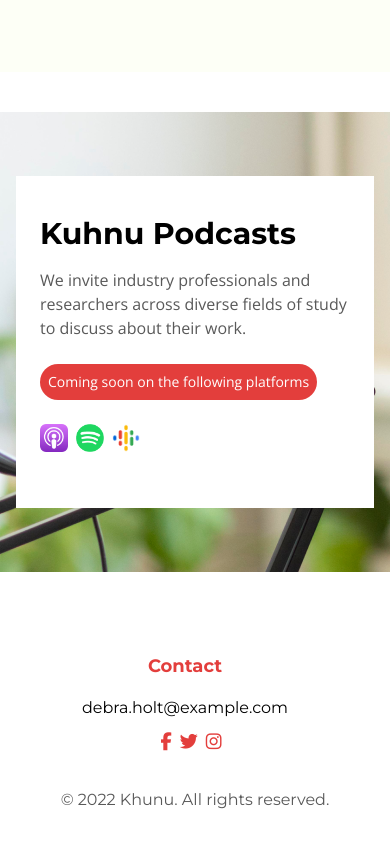
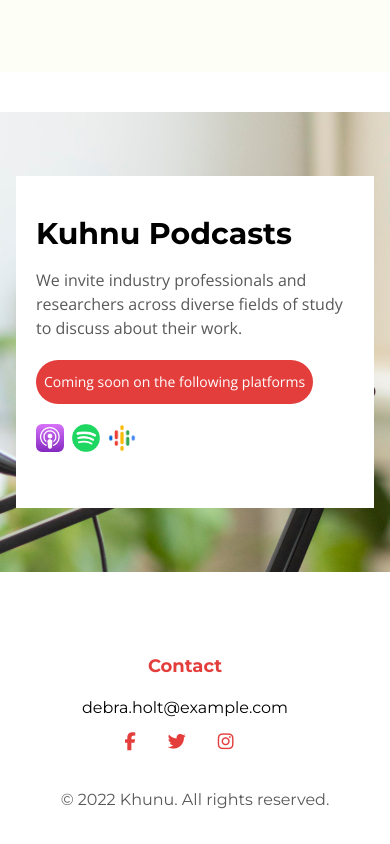
Before and after one commit to samsonlawal/Khunu, a React (Vite) app: page / in a window 390 px wide. Shown: the part 2528-3372 px from the top of the page. Built offline with nearby package versions, Linux system fonts and the light colour scheme.

Commit message:
final UI changes

```diff
--- a/src/UI/CTA.jsx
+++ b/src/UI/CTA.jsx
@@ -9,13 +9,13 @@ export default function CTA() {
       className="w-full my-10 px-4 py-16 lg:px-28 flex justify-start items-center lg:h-screen"
       style={{ backgroundImage: `url(${man})` }}
     >
-      <div className="py-10 px-6 lg:px-10 w-128 bg-white">
+      <div className="py-10 px-5 lg:px-10 w-128 bg-white">
         <h1 className="text-3xl font-bold font-mont">Kuhnu Podcasts</h1>
         <p className="py-4 text-graylip font-open">
           We invite industry professionals and researchers across diverse fields
           of study to discuss about their work.
         </p>
-        <button className="bg-lipstick py-2 px-2 my-2 text-sm md:px-5 rounded-3xl text-white font-open">
+        <button className="bg-lipstick py-3 px-2 my-1 text-sm md:px-5 rounded-3xl text-white font-open">
           Coming soon on the following platforms
         </button>
         <div className="w-full flex flex-row justify-start items-center py-4">
--- a/src/UI/Footer.jsx
+++ b/src/UI/Footer.jsx
@@ -10,9 +10,9 @@ export default function Footer() {
 
         {/* socials */}
         <div className=" md:pb-2 lg:pb-0 md:pl-10">
-          <i class="fa-brands fa-facebook-f text-lg text-lipstick mr-2 md:mr-6"></i>
-          <i class="fa-brands fa-twitter text-lg text-lipstick mr-2 md:mr-6"></i>
-          <i class="fa-brands fa-instagram text-lg text-lipstick mr-2 md:mr-6"></i>
+          <i class="fa-brands fa-facebook-f text-lg text-lipstick mr-8 md:mr-6"></i>
+          <i class="fa-brands fa-twitter text-lg text-lipstick mr-8 md:mr-6"></i>
+          <i class="fa-brands fa-instagram text-lg text-lipstick mr-8 md:mr-6"></i>
         </div>
       </div>
 
```
